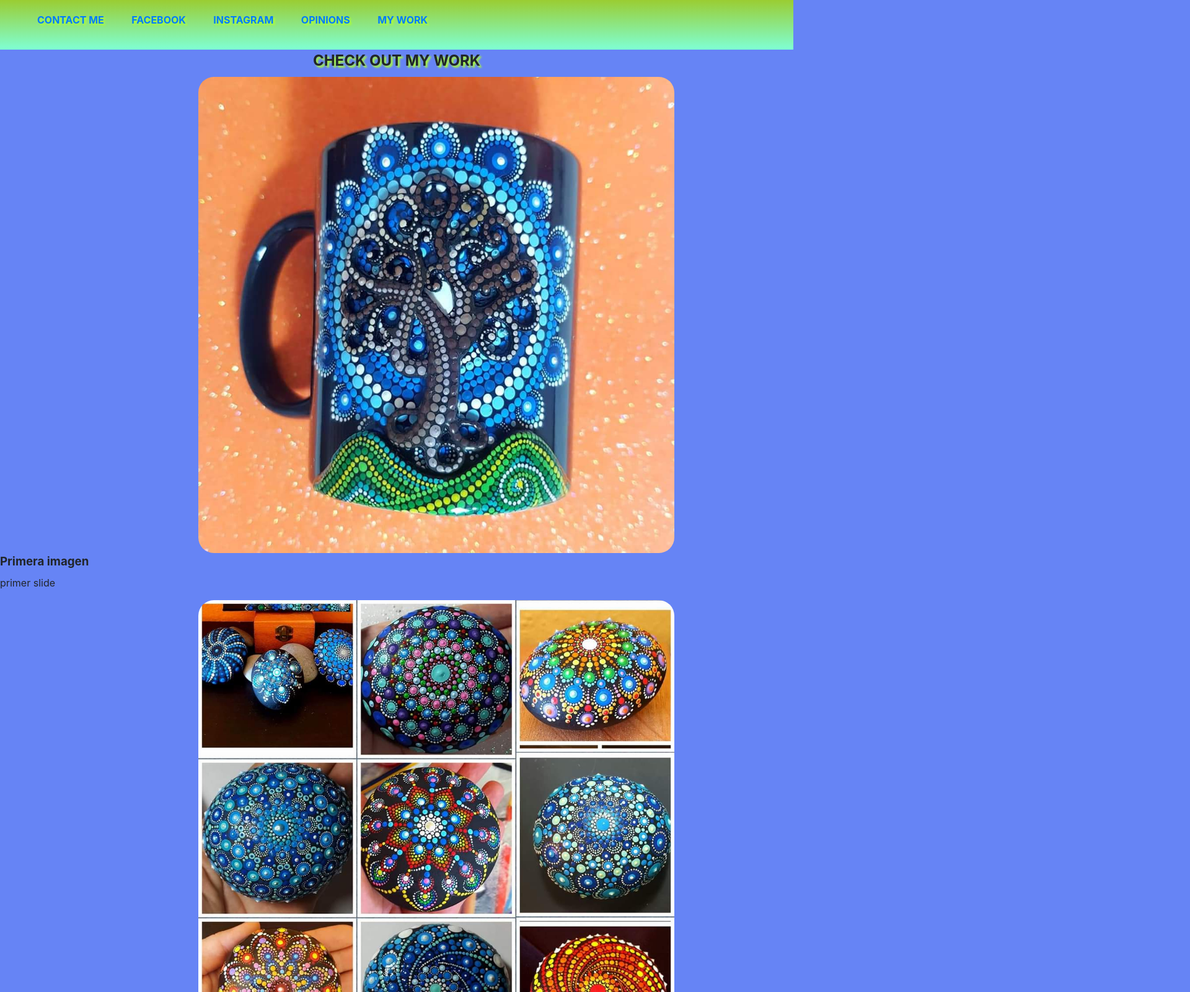
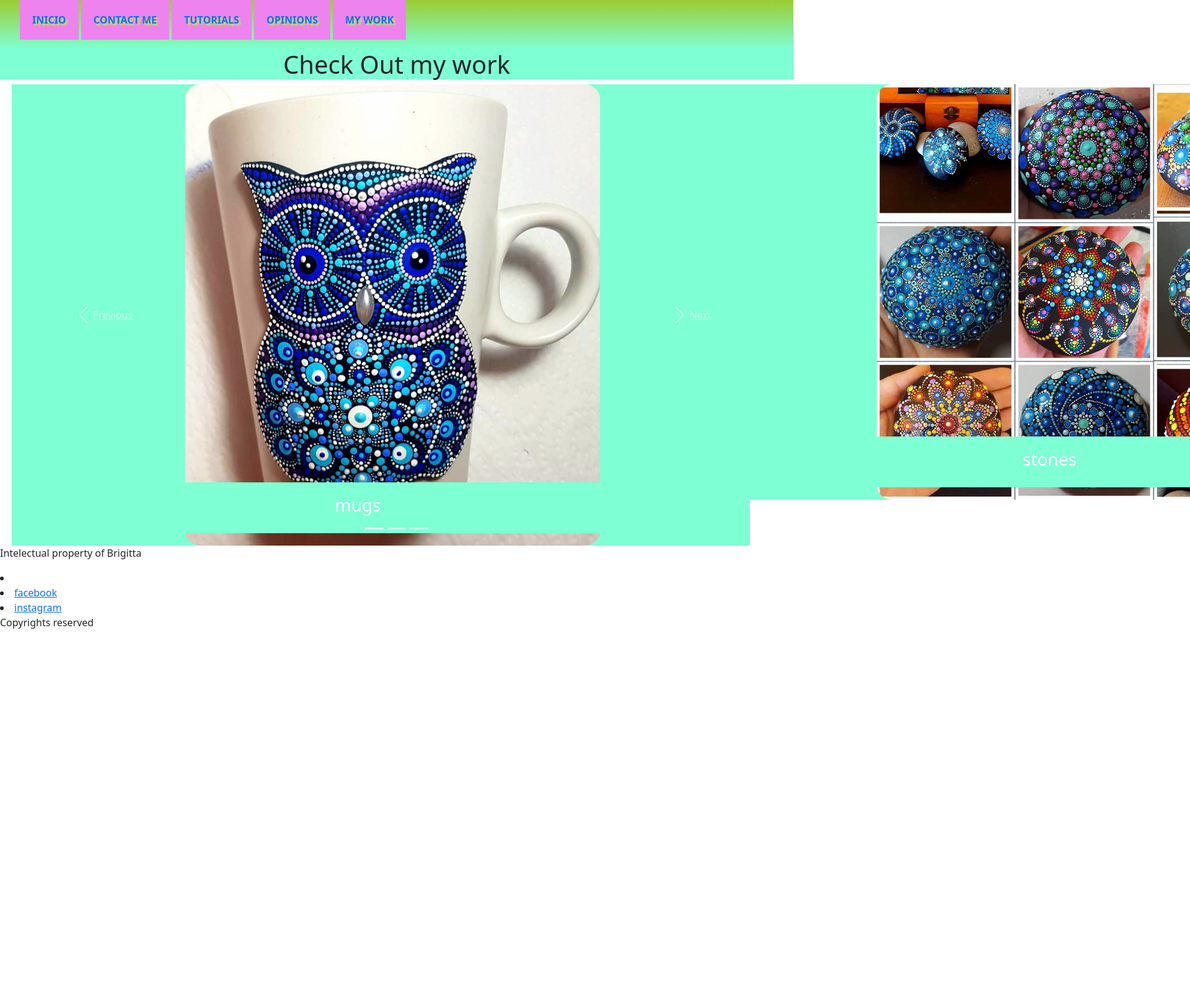
Before and after one commit to brigittakofalvi/projectMandala, a website: page Pages/images.html in a window 1280 px wide. Shown: the top 1600 px of the page at 62% size, 1920 px wide, since content can reach past the window. After the commit the page ends 1032 px from the top, so only its background shows below. Drawn offline with nearby package versions, Linux system fonts and the light colour scheme; files whose address does not match are found by name.

Commit message:
Merge branch 'master' of https://github.com/brigittakofalvi/projectMandala

```diff
--- a/Pages/images.html
+++ b/Pages/images.html
@@ -1,23 +1,25 @@
 <!DOCTYPE html>
 <html lang="en">
-<section >
+
  <head>
 
     <meta charset="UTF-8">
     <meta http-equiv="X-UA-Compatible" content="IE-edge">
     <meta name="Viewport" content="width=device-width,initial-scale=1.0">
     <link rel="stylesheet" href="../css/bootstrap-reboot.min.css">
-    <link rel="stylesheet"  href="../css/style2.css" type="text/css">
+    <link rel="stylesheet"  href="../css/sass.css" type="text/css">
     <title>Mandala</title>
+    <link href="https://cdn.jsdelivr.net/npm/bootstrap@5.0.0/dist/css/bootstrap.min.css" rel="stylesheet" integrity="sha384-wEmeIV1mKuiNpC+IOBjI7aAzPcEZeedi5yW5f2yOq55WWLwNGmvvx4Um1vskeMj0" crossorigin="anonymous">
     </head>
     <body>
+
         <header class="header">
 
             <nav>
               <ul>
+                <li><a href="../index.html"> Inicio</a></li>
                 <li><a href="../Pages/contacto.html">Contact Me</a></li>
-                <li><a href="https://m.facebook.com/barbaramandalatenerife/?ref=bookmarks">facebook</a></li>
-                <li><a href="https://www.instagram.com/barbara_mandala_tenerife/">instagram</a></li>
+                <li><a href="../Pages/tutorials.html">Tutorials</a></li>
                 <li><a href="../Pages/reseñas.html" >Opinions</a></li>
                 <li><a href="../Pages/images.html">My work</a></li>
               </ul>
@@ -26,55 +28,76 @@
         </header>
 
      <H1 >Check Out my work</H1>
+     <div class="container">
 
-</head>
-  <body class="color-change-2x" class="carousel-container">
+      <div id="carousel1" class="carousel slide" data-bs-ride="carousel">
+        <ol class="carousel-indicators">
+          <li data-bs-target="#carousel1" data-bs-slide-to="0" class="active"></li>
+          <li data-bs-target="#carousel1" data-bs-slide-to="1"></li>
+          <li data-bs-target="#carousel1" data-bs-slide-to="2"></li>
+        </ol>
+        <!-- diapositivas -->
+        <div class="carousel-inner">
+          <div class="carousel-item active">
+            <img class="d-block w-100" src="../images/bogre.jpg" alt="">
+              <div class="carousel-caption">
+                <h3>mugs</h3>
 
- <div class="container-fluid">
-  <div id="myCarousel" class="carousel slide" data-ride="carousel">
+              </div>
 
-     <div class="carrousel-inner">
-       <div class="item active">
-         <img src="../images/bogre2.jpg" alt="mug">
+          </div>
+          <div class="carousel-item">
+            <img class="d-block w-100" src="../images/luckystones1.jpg" alt="">
               <div class="carousel-caption">
-           <h3>Primera imagen</h3>
-           <p>primer slide</p>
+                <h3>stones</h3>
 
               </div>
           </div>
           <div class="carousel-item">
-       <img src="../images/luckystones1.jpg" alt="stones">
+            <img class="d-block w-100" src="../images/paints1.jpg" alt="">
               <div class="carousel-caption">
-         <h3>segundo imagen</h3>
-         <p> este es el segundo slide</p>
+                <h3>Paints</h3>
+
               </div>
           </div>
           <div class="carousel-item">
-      <img src="../images/paints1.jpg" alt="paints">
+            <img class="d-block w-100" src="../images/pendiants1.jpg" alt="">
               <div class="carousel-caption">
-        <h3>tercer imagen</h3>
-        <p> este es el tercer slide</p>
+                <h3>pendiants</h3>
+
               </div>
           </div>
+
+
         </div>
-    <a class="left carousel-control" href="#myCarousel" data-slide="prev">
-      <span class="glyphicon glyphicon-chevron-left"></span>
+        <!-- botones de desplazamiento a izquierda y derecha -->
+        <a class="carousel-control-prev" href="#carousel1" data-bs-slide="prev">
+          <span class="carousel-control-prev-icon" aria-hidden="true"></span>
           <span class="sr-only">Previous</span>
         </a>
-    <a class="right carousel-control" href="#myCarousel" data-slide="next">
-      <span class="glyphicon glyphicon-chevron-right"></span>
+        <a class="carousel-control-next" href="#carousel1" data-bs-slide="next">
+          <span class="carousel-control-next-icon" aria-hidden="true"></span>
           <span class="sr-only">Next</span>
         </a>
+      </div>
 
   </div>
+
+
+
+
+
+
       <footer class="footer" class="row">
 
         <p>
             Intelectual property of Brigitta
         </p>
 
-        <li class="col-lg-4 col-sm-12">
-            <a href="../Pages/tutorials.html">Tutorials</a>
+        <li class="col-lg-4 col-sm-12"></li>
+
+            <li><a href="https://m.facebook.com/barbaramandalatenerife/?ref=bookmarks">facebook</a></li>
+                <li><a href="https://www.instagram.com/barbara_mandala_tenerife/">instagram</a></li>
         </li>
 
         <p>
@@ -82,10 +105,10 @@
 
         </p>
        </footer>
-
+       <script src="https://cdn.jsdelivr.net/npm/bootstrap@5.0.0/dist/js/bootstrap.bundle.min.js" integrity="sha384-p34f1UUtsS3wqzfto5wAAmdvj+osOnFyQFpp4Ua3gs/ZVWx6oOypYoCJhGGScy+8" crossorigin="anonymous"></script>
        <script src="js/bootstrap.bundle.min.js"></script>
     </body>
-
+  </div>
 
 
 
--- a/css/style2.css
+++ b/css/style2.css
@@ -40,6 +40,7 @@
                   text-shadow:3px 3px 3px greenyellow ;
 
                     }
+                    .header nav ul li a:hover{ color: black;}
     .logo div{
         text-align: center;
         font-size: large;
--- a/package.json
+++ b/package.json
@@ -5,7 +5,7 @@
   "main": "index.js",
   "scripts": {
     "test": "echo \"Error: no test specified\" && exit 1",
-    "build-css":"node-sass --include-path scss scss/mandala.scss css/style2css.css",
+    "build-css":"node-sass --include-path scss scss/mandala.scss css/sass.css",
     "watch-css": "nodemon -e scss -x \"npm run build-css\""
 
   },
--- /dev/null
+++ b/scss/base/_reset.scss
@@ -0,0 +1,5 @@
+*{
+    margin: 0;
+    padding: 0;
+    box-sizing: border-box;
+}
--- /dev/null
+++ b/scss/base/_variables.scss
@@ -0,0 +1 @@
+$color:aquamarine
--- /dev/null
+++ b/scss/layout/_body.scss
@@ -0,0 +1,37 @@
+div{
+    background-color: aquamarine;
+    div{
+        display:table-row-group;
+        img{  max-width: 60%;
+            height: auto;
+            border-radius: 25px ;
+            flex-direction:center;
+            margin-left:25%;
+
+            }
+    }
+}
+$lists:
+header nav ul li;
+
+
+@mixin listado($lists) {
+    @if $lists==mugs{
+        background-color: black;
+        color: blanchedalmond;
+    }
+    @else if$lists==pendiants{
+        background-color: orange;
+        color:blue;
+        font-size: 3*5px;
+    }
+    @else{
+        background-color: violet;
+        color: blue;
+
+    }
+
+}
+.header nav ul li{
+    @include listado($lists)
+}
--- /dev/null
+++ b/scss/layout/_header.scss
@@ -0,0 +1,33 @@
+/*------Header/nav-----*/
+.header{
+    display:flex;
+    justify-content: space-between;
+    align-items:row ;
+
+    background:linear-gradient(yellowgreen,aquamarine);
+    list-style: none;
+    nav{
+        ul{
+            li{ display:inline-flex;
+                align-self:center;
+                text-decoration: none;
+                align-items: row;
+                justify-content: space-between;
+                a{ display: inline-flex;
+                    margin:20px;
+                    flex-direction: center;
+                    align-self: center;
+                    text-decoration: none;
+                    font-weight: bolder;
+                    text-transform: uppercase;
+                    text-shadow:3px 3px 3px greenyellow ;
+                    &:hover{color: black}
+
+                }
+            }
+        }
+    }
+
+}
+H1{background-color: aquamarine;
+    text-align: center;}
--- a/scss/mandala.scss
+++ b/scss/mandala.scss
@@ -0,0 +1,3 @@
+@import "base/reset";
+@import "layout/header";
+@import "layout/body";
```
Also changed, not shown: Pages/contacto.html (+8 -7 lines), Pages/reseñas.html (+7 -4 lines), Pages/tutorials.html (+7 -4 lines), index.html (+9 -7 lines), css/sass.css (added), scss/layout/_footer.scss (added). Lines whose indentation alone changed are shown as unchanged.
